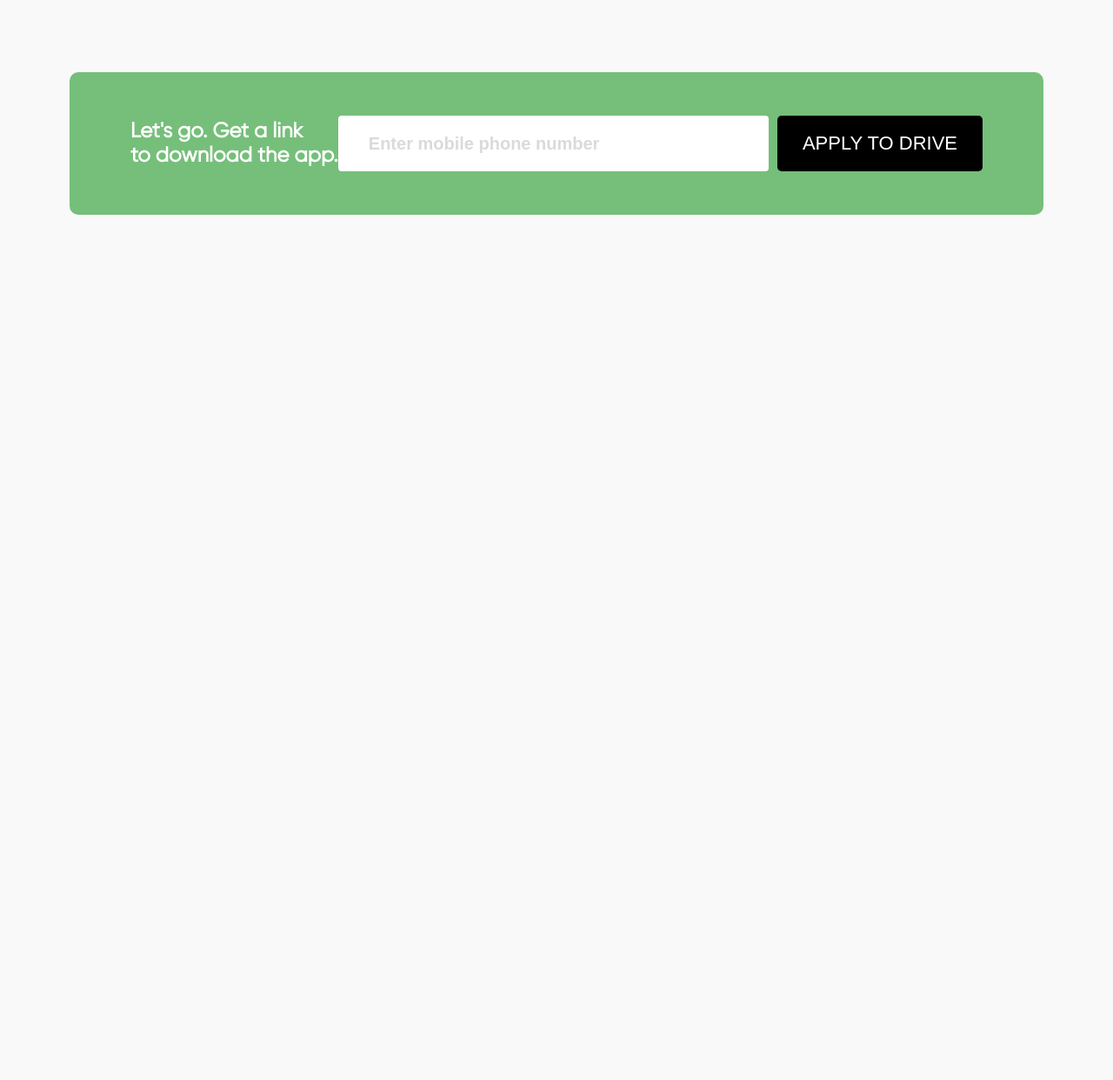
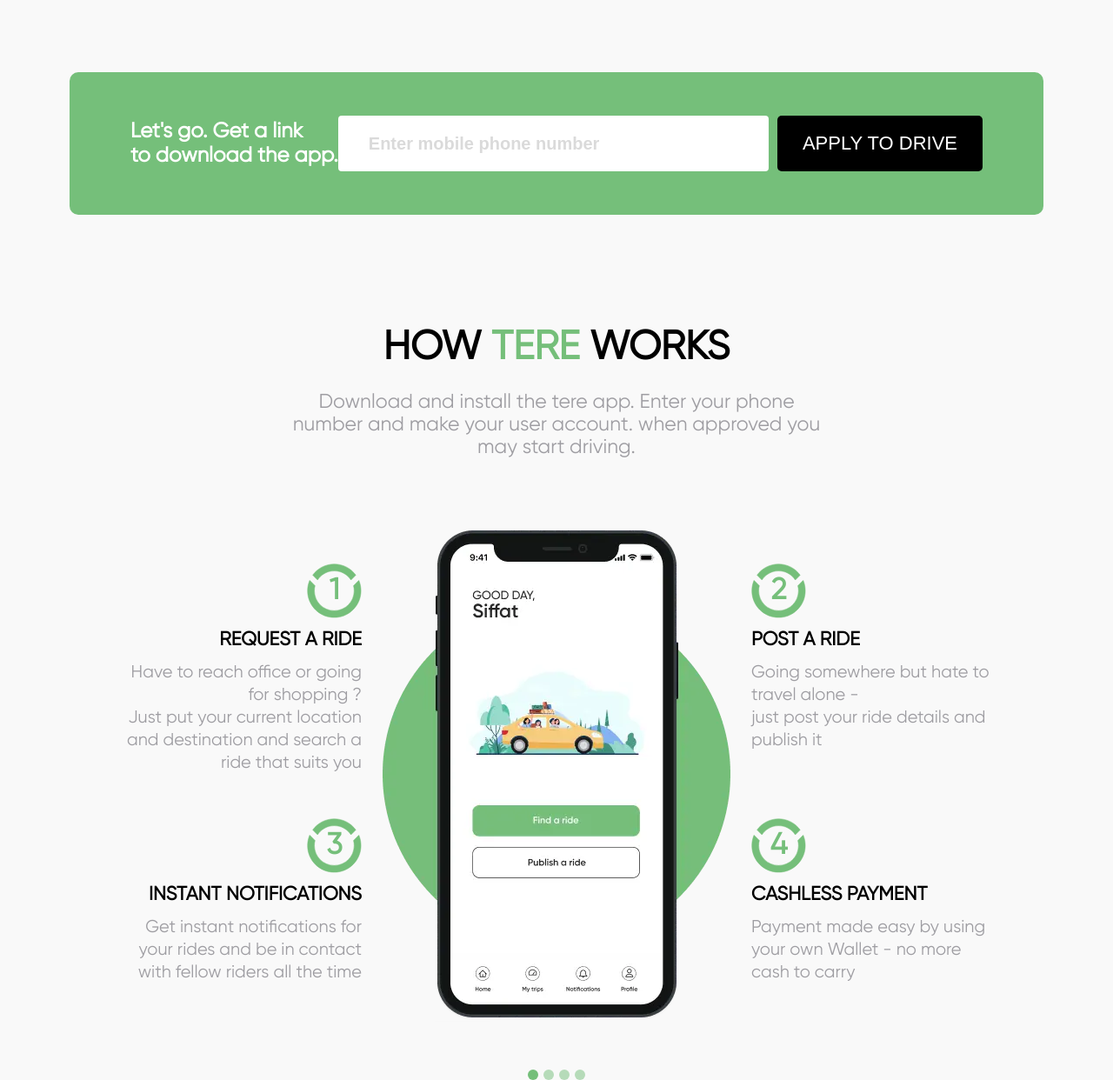
Before and after one commit to ronlechiht/html-css-practice, a website built with Parcel: page practice-two/src/index.html in a window 1280 px wide. Shown: the part 816-2058 px from the top of the page at 87% size. Before the commit the page ends 1063 px from the top, so only its background shows below. Built offline with nearby package versions, Linux system fonts and the light colour scheme.

Commit message:
Implement how it works section

```diff
--- a/practice-two/src/index.html
+++ b/practice-two/src/index.html
@@ -43,7 +43,7 @@
     </header>
 
     <main>
-      <!--=========================== Page Header ===========================-->
+      <!--=========================== Section Hero ===========================-->
       <section class="hero">
         <div class="hero-content">
           <div class="hero-img-container">
@@ -101,6 +101,68 @@
           </div>
         </form>
       </section>
+
+      <!--============================= Section How It Works =============================-->
+      <section class="how-it-works">
+        <h2 class="heading howitworks-heading">
+          how
+          <span class="heading-highlight">tere</span>
+          works
+        </h2>
+        <p class="howitworks-desc">
+          Download and install the tere app. Enter your phone number and make
+          your user account. when approved you may start driving.
+        </p>
+        <div class="phone-img-container">
+          <img
+            src="assets/images/how-it-works/phone.webp"
+            alt="phone"
+            class="phone-img"
+          />
+          <ul class="carousel-inner">
+            <li class="carousel-item active"></li>
+            <li class="carousel-item"></li>
+            <li class="carousel-item"></li>
+            <li class="carousel-item"></li>
+          </ul>
+        </div>
+        <ul class="step-by-step">
+          <li class="step">
+            <div class="step-order">1</div>
+            <h3 class="step-title">request a ride</h3>
+            <p class="step-desc">
+              Have to reach office or going for shopping ?
+              <br />
+              Just put your current location and destination and search a ride
+              that suits you
+            </p>
+          </li>
+          <li class="step">
+            <div class="step-order">2</div>
+            <h3 class="step-title">post a ride</h3>
+            <p class="step-desc">
+              Going somewhere but hate to travel alone -
+              <br />
+              just post your ride details and publish it
+            </p>
+          </li>
+          <li class="step">
+            <div class="step-order">3</div>
+            <h3 class="step-title">instant notifications</h3>
+            <p class="step-desc">
+              Get instant notifications for your rides and be in contact with
+              fellow riders all the time
+            </p>
+          </li>
+          <li class="step">
+            <div class="step-order">4</div>
+            <h3 class="step-title">cashless payment</h3>
+            <p class="step-desc">
+              Payment made easy by using your own Wallet - no more cash to carry
+            </p>
+          </li>
+        </ul>
+      </section>
     </main>
   </body>
 </html>
--- a/practice-two/src/styles/bases/base.css
+++ b/practice-two/src/styles/bases/base.css
@@ -14,7 +14,11 @@
   padding-right: 20px;
 }
 
-@media screen and (min-width: 1000px) {
+li {
+  list-style-type: none;
+}
+
+@media screen and (min-width: 1280px) {
   body {
     padding: 0;
   }
--- a/practice-two/src/styles/common/buttons.css
+++ b/practice-two/src/styles/common/buttons.css
@@ -40,7 +40,7 @@
   align-items: center;
 }
 
-@media screen and (min-width: 1000px) {
+@media screen and (min-width: 1280px) {
   .btn {
     padding: 13px 32px;
     font-size: 24px;
--- a/practice-two/src/styles/common/heading.css
+++ b/practice-two/src/styles/common/heading.css
@@ -10,3 +10,10 @@
 .heading-highlight {
   color: #75bf7a;
 }
+
+@media screen and (min-width: 1280px) {
+  .heading {
+    font-size: 46px;
+    line-height: 50px;
+  }
+}
--- a/practice-two/src/styles/common/step.css
+++ b/practice-two/src/styles/common/step.css
@@ -1,3 +1,11 @@
+.step {
+  display: flex;
+  flex-direction: column;
+  text-align: center;
+  align-items: center;
+  padding-bottom: 50px;
+}
+
 .step-order {
   width: 55px;
   height: 55px;
@@ -7,13 +15,15 @@
   font-size: 30px;
   font-weight: 800;
   color: #75bf7a;
+  background-image: url(../../assets/images/how-it-works/step-order-bg.svg);
+  background-size: cover;
 }
 
 .step-title {
   text-transform: uppercase;
   font-size: 22px;
   font-weight: 800;
-  line-height: 55px;
+  line-height: 50px;
   color: #000;
 }
 
@@ -21,3 +31,32 @@
   font-size: 22px;
   line-height: 24px;
 }
+
+@media screen and (min-width: 1280px) {
+  .step {
+    text-align: left;
+    align-items: start;
+    padding-left: 40%;
+
+  }
+
+  .step:nth-of-type(odd) {
+    text-align: right;
+    align-items: end;
+    /*justify-self: start;*/
+    padding-left: 0;
+    padding-right: 40%;
+  }
+
+  .step-order {
+    width: 63px;
+    height: 63px;
+    font-size: 34px;
+  }
+
+  .step-desc {
+    font-size: 20px;
+    line-height: 26px;
+    max-width: 23ch;
+  }
+}
--- a/practice-two/src/styles/sections/header.css
+++ b/practice-two/src/styles/sections/header.css
@@ -21,7 +21,7 @@
   cursor: pointer;
 }
 
-@media screen and (min-width: 1000px) {
+@media screen and (min-width: 1280px) {
   .header {
     background-color: #fff;
     padding: 85px 80px 37px;
--- a/practice-two/src/styles/sections/hero.css
+++ b/practice-two/src/styles/sections/hero.css
@@ -13,7 +13,7 @@
 }
 
 .hero-article {
-  margin-top: 30px;
+  margin-top: 33px;
   text-align: center;
 }
 
@@ -45,7 +45,7 @@
   display: flex;
   flex-direction: column;
   margin-top: 65px;
-  padding: 22px 20px;
+  padding: 25px 20px;
   border-radius: 5px;
   background-color: #75bf7a;
 }
--- a/practice-two/src/styles/sections/howitworks.css
+++ b/practice-two/src/styles/sections/howitworks.css
@@ -0,0 +1,86 @@
+.how-it-works {
+  padding-top: 45px;
+}
+
+.howitworks-desc {
+  margin-top: 8px;
+  text-align: center;
+  line-height: 22px;
+}
+
+.phone-img-container {
+  margin-top: 70px;
+  display: flex;
+  flex-direction: column;
+  align-items: center;
+}
+
+.phone-img {
+  width: 320px;
+}
+
+.carousel-inner {
+  display: flex;
+  justify-content: center;
+  margin-top: 27px;
+}
+
+.carousel-item {
+  width: 10px;
+  height: 10px;
+  margin: 0 2px;
+  border-radius: 50%;
+  background-color: #b6dbb9;
+  display: inline-block;
+  cursor: pointer;
+}
+
+.carousel-item.active {
+  background-color: #75bf7a
+}
+
+.step-by-step {
+  margin-top: 137px;
+}
+
+@media screen and (min-width: 1280px) {
+  .how-it-works {
+    padding-top: 128px;
+    position: relative;
+  }
+
+  .phone-img-container {
+    margin-top: 55px;
+    position: absolute;
+    left: 50%;
+    transform: translate(-50%);
+  }
+
+  .phone-img {
+    width: max-content;
+  }
+
+  .carousel-inner {
+    margin-top: 55px;
+  }
+
+  .carousel-item {
+    width: 12px;
+    height: 12px;
+    margin: 0 3px;
+  }
+
+  .howitworks-desc {
+    font-size: 23px;
+    line-height: 26px;
+    max-width: 42ch;
+    margin: 25px auto;
+  }
+
+  .step-by-step {
+    margin-top: 120px;
+    display: grid;
+    grid-template-columns: auto auto;
+    /*justify-items: end;*/
+  }
+}
```
Also changed, not shown: practice-two/src/assets/images/how-it-works/phone.webp (added), practice-two/src/assets/images/how-it-works/step-order-bg.svg (added).
